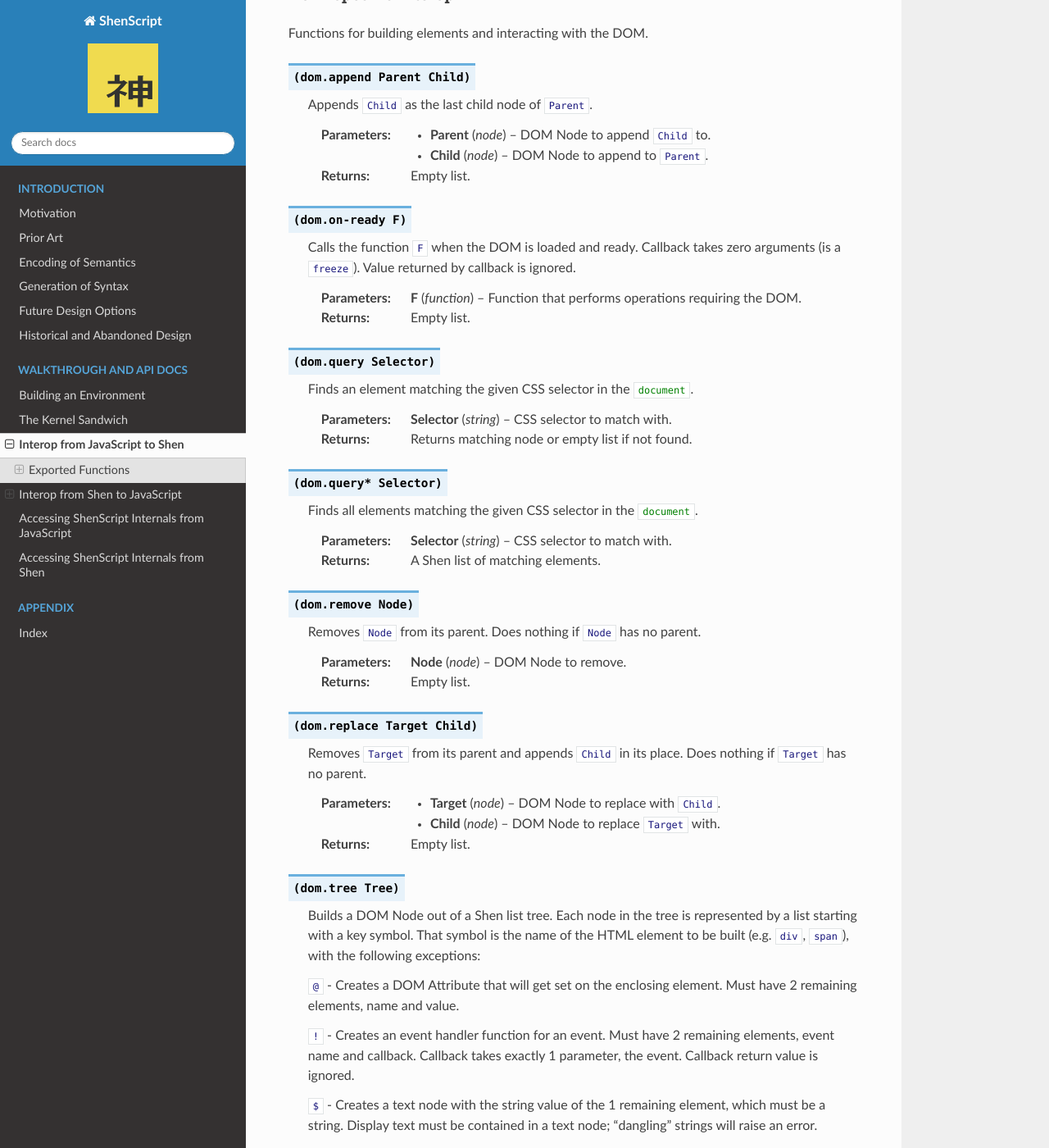
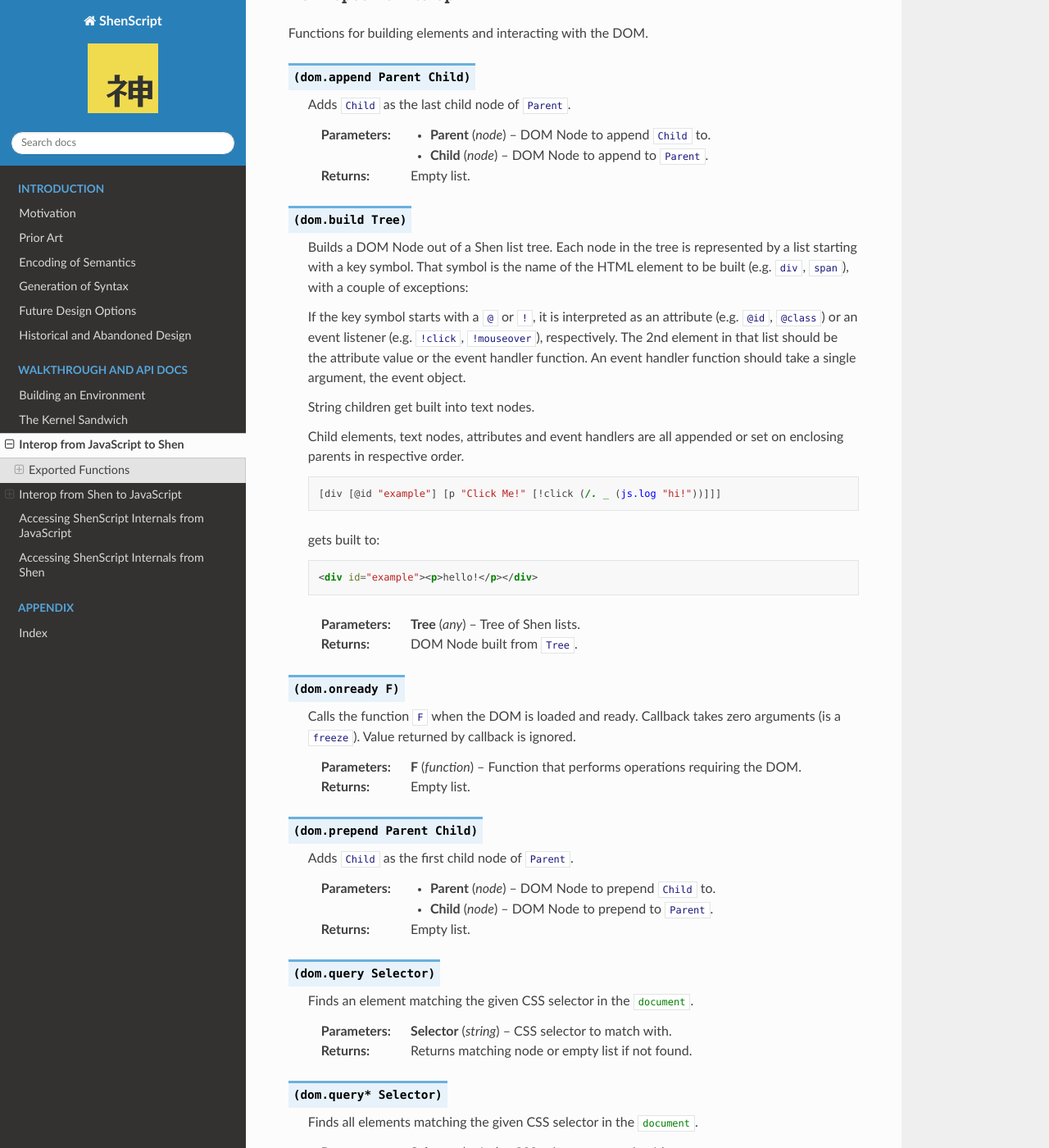
Before and after one commit to rkoeninger/ShenScript, a Sphinx documentation site: the page built from docs/interop.rst, in a window 1280 px wide and 1400 px high, scrolled down 24869 px. Shown: the whole window at 82% size. Built offline with Sphinx 7.4.7 and the Read the Docs theme 2.0.0, drawn with Linux system fonts in a browser that asks for light colours; some of the changed text lies outside the part shown.

Commit message:
Changed dom attr and event key symbols
Updated docs
Renamed dom.tree to dom.build
Added dom.append

```diff
--- a/docs/interop.rst
+++ b/docs/interop.rst
@@ -1067,18 +1067,49 @@ Functions for building elements and interacting with the DOM.
 
 .. function:: (dom.append Parent Child)
 
-   Appends :shen:`Child` as the last child node of :shen:`Parent`.
+   Adds :shen:`Child` as the last child node of :shen:`Parent`.
 
    :param node Parent: DOM Node to append :shen:`Child` to.
    :param node Child:  DOM Node to append to :shen:`Parent`.
    :returns:           Empty list.
 
-.. function:: (dom.on-ready F)
+.. function:: (dom.build Tree)
+
+   Builds a DOM Node out of a Shen list tree. Each node in the tree is represented by a list starting with a key symbol. That symbol is the name of the HTML element to be built (e.g. :shen:`div`, :shen:`span`), with a couple of exceptions:
+
+   If the key symbol starts with a :shen:`@` or :shen:`!`, it is interpreted as an attribute (e.g. :shen:`@id`, :shen:`@class`) or an event listener (e.g. :shen:`!click`, :shen:`!mouseover`), respectively. The 2nd element in that list should be the attribute value or the event handler function. An event handler function should take a single argument, the event object.
+
+   String children get built into text nodes.
+
+   Child elements, text nodes, attributes and event handlers are all appended or set on enclosing parents in respective order.
+
+   .. code:: shen
+
+      [div [@id "example"] [p "Click Me!" [!click (/. _ (js.log "hi!"))]]]
+
+   gets built to:
+
+   .. code:: html
+
+      <div id="example"><p>hello!</p></div>
+
+   :param any Tree: Tree of Shen lists.
+   :returns:        DOM Node built from :shen:`Tree`.
+
+.. function:: (dom.onready F)
 
    Calls the function :shen:`F` when the DOM is loaded and ready. Callback takes zero arguments (is a :shen:`freeze`). Value returned by callback is ignored.
 
    :param function F: Function that performs operations requiring the DOM.
    :returns:          Empty list.
+
+.. function:: (dom.prepend Parent Child)
+
+   Adds :shen:`Child` as the first child node of :shen:`Parent`.
+
+   :param node Parent: DOM Node to prepend :shen:`Child` to.
+   :param node Child:  DOM Node to prepend to :shen:`Parent`.
+   :returns:           Empty list.
 
 .. function:: (dom.query Selector)
 
@@ -1109,31 +1140,6 @@ Functions for building elements and interacting with the DOM.
    :param node Child:  DOM Node to replace :shen:`Target` with.
    :returns:           Empty list.
 
-.. function:: (dom.tree Tree)
-
-   Builds a DOM Node out of a Shen list tree. Each node in the tree is represented by a list starting with a key symbol. That symbol is the name of the HTML element to be built (e.g. :shen:`div`, :shen:`span`), with the following exceptions:
-
-   :shen:`@` - Creates a DOM Attribute that will get set on the enclosing element. Must have 2 remaining elements, name and value.
-
-   :shen:`!` - Creates an event handler function for an event. Must have 2 remaining elements, event name and callback. Callback takes exactly 1 parameter, the event. Callback return value is ignored.
-
-   :shen:`$` - Creates a text node with the string value of the 1 remaining element, which must be a string. Display text must be contained in a text node; "dangling" strings will raise an error.
-
-   Child elements, attributes and event handlers are all appended or set on enclosing parents in respective order.
-
-   .. code:: shen
-
-      [div [@ "thing" "whatever"] [p [$ "Click Me!"] [! "click" (/. _ (js.log "hi!"))]]]
-
-   gets built to:
-
-   .. code:: html
-
-      <div thing="whatever"><p>hello!</p></div>
-
-   :param any Tree: Tree of Shen lists.
-   :returns:        DOM Node built from :shen:`Tree`.
-
 Node-specific Interop
 ---------------------
 
```
Also changed, not shown: 1 other file.
